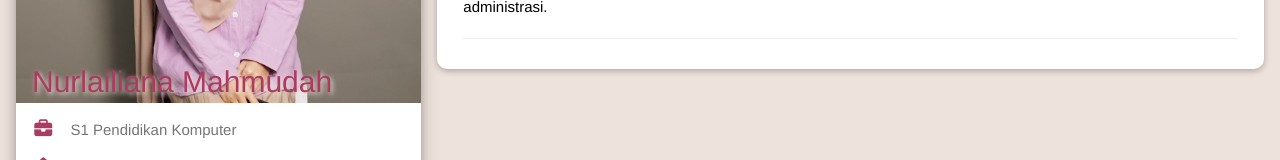
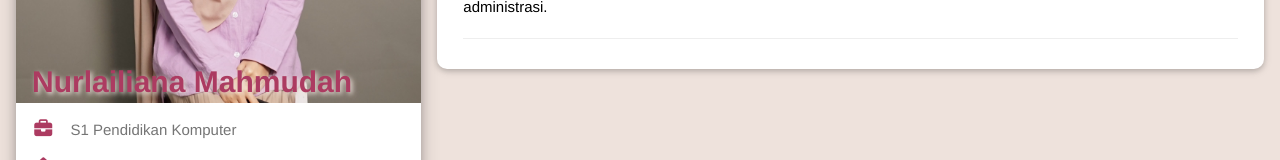
Before and after one commit to nurlailiana/portfolio-nm, a plain HTML site: page index.html in a window 1280 px wide. Shown: the part 318-478 px from the top of the page. Drawn offline with Linux system fonts and the light colour scheme; a web font is replaced by a local one.

Commit message:
Update index.html

```diff
--- a/index.html
+++ b/index.html
@@ -32,7 +32,7 @@ html,body,h1,h2,h3,h4,h5,h6{font-family: "Cera Round Pro DEMO Regular", Helvetic
         <div class="w3-display-container">
           <img src="foto profil.JPG" style="width:100%" alt="Avatar">
           <div class="w3-display-bottomleft w3-container w3-text-black">
-            <h2 style="color: #ac3b61; text-shadow: 2px 2px 5px #eee2dc;">Nurlailiana Mahmudah</h2>
+            <h2 style="color: #ac3b61; text-shadow: 2px 2px 5px #eee2dc; font-weight: bold;">Nurlailiana Mahmudah</h2>
           </div>
         </div>
         <div class="w3-container">
```
